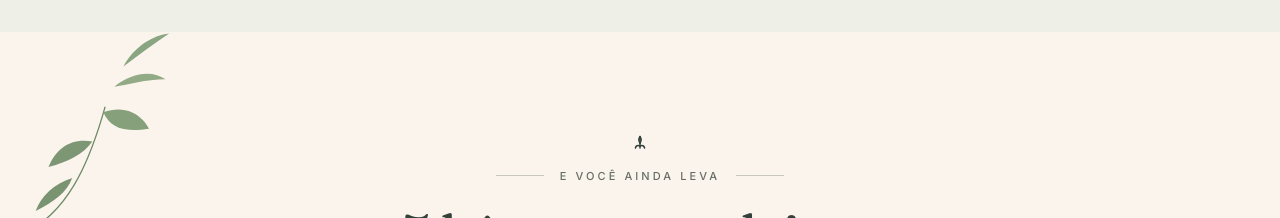
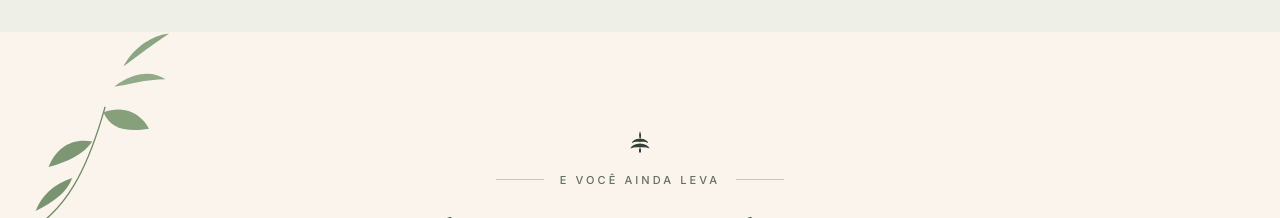
Before and after one commit to bieloliveira3/Mente-leve, a Next.js app: page / in a window 1280 px wide. Shown: the part 4200-4418 px from the top of the page. Built offline with nearby package versions, Linux system fonts and the light colour scheme; no server answers.

Commit message:
Troca o lótus da seção de bônus por um desenho que se lê pequeno.
Co-authored-by: go987045 <go987045@gmail.com>

```diff
--- a/src/components/sections/product-section.tsx
+++ b/src/components/sections/product-section.tsx
@@ -59,15 +59,14 @@ function HomeIcon(props: SVGProps<SVGSVGElement>) {
   );
 }
 
-function LotusIcon(props: SVGProps<SVGSVGElement>) {
+function LotusIcon({ className }: { className?: string }) {
   return (
-    <Icon strokeWidth={1.5} {...props}>
-      <path d="M12 20V10" />
-      <path d="M12 18c-2.2-1.2-4.2-.2-4.6 2" />
-      <path d="M12 18c2.2-1.2 4.2-.2 4.6 2" />
-      <path d="M12 15c-1.6-2.4-1.2-5 .2-6.4" />
-      <path d="M12 15c1.6-2.4 1.2-5-.2-6.4" />
-    </Icon>
+    <svg viewBox="0 0 24 24" fill="currentColor" aria-hidden="true" className={className}>
+      <path d="M12 2.8c1.15 2.5 1.25 5 .15 7.1C11 7.8 10.85 5.3 12 2.8z" />
+      <path d="M12 9.2c-3.3-.3-6.1 1.1-7.2 3.6 2.3-1.1 4.7-1.3 7.2-.7 2.5-.6 4.9-.4 7.2.7-1.1-2.5-3.9-3.9-7.2-3.6z" />
+      <path d="M12 13.2c-4.1.1-7.2 1.8-8.2 4.4 2.8-1.2 5.5-1.4 8.2-.8 2.7-.6 5.4-.4 8.2.8-1-2.6-4.1-4.3-8.2-4.4z" />
+      <path d="M11.15 17.6h1.7V21h-1.7z" />
+    </svg>
   );
 }
 
@@ -109,7 +108,7 @@ export function ProductSection() {
       <Leaves className="pointer-events-none absolute -right-12 -bottom-8 h-40 w-32 rotate-180 text-[#7f967c]/40 sm:-right-6 sm:h-52 sm:w-40 lg:right-0 lg:h-64 lg:w-52" />
 
       <div className="relative mx-auto max-w-2xl text-center">
-        <LotusIcon className="mx-auto h-6 w-6 text-foreground" />
+        <LotusIcon className="mx-auto h-7 w-7 text-foreground" />
         <div className="mt-4 flex items-center justify-center gap-3 sm:gap-4">
           <span className="h-px w-8 bg-foreground/25 sm:w-12" />
           <p className="text-[10px] font-medium tracking-[0.22em] text-foreground/75 uppercase sm:text-[11px] sm:tracking-[0.28em]">
@@ -175,7 +174,7 @@ export function ProductSection() {
         >
           {bonusShowcase.cta} →
         </CheckoutButton>
-        <LotusIcon className="mx-auto mt-8 h-5 w-5 text-foreground/60" />
+        <LotusIcon className="mx-auto mt-8 h-6 w-6 text-foreground/70" />
       </div>
     </Section>
   );
```
